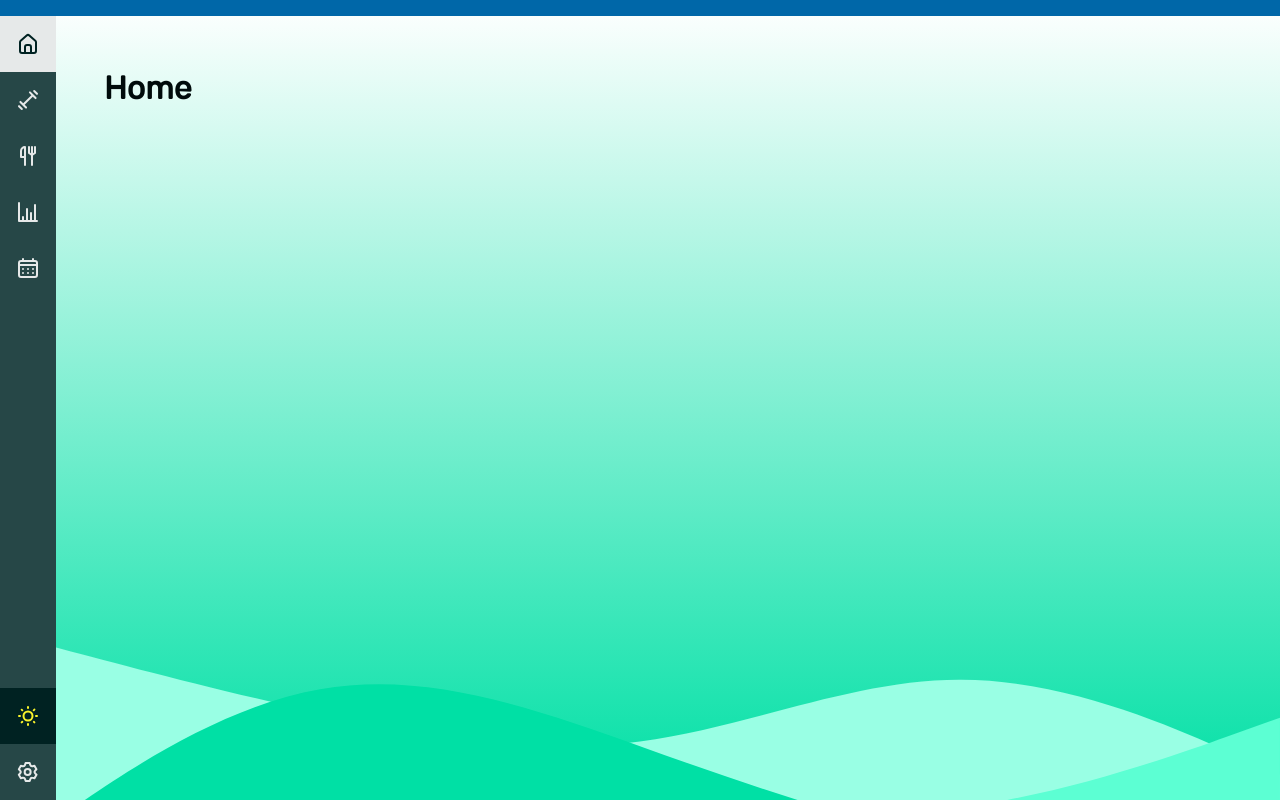
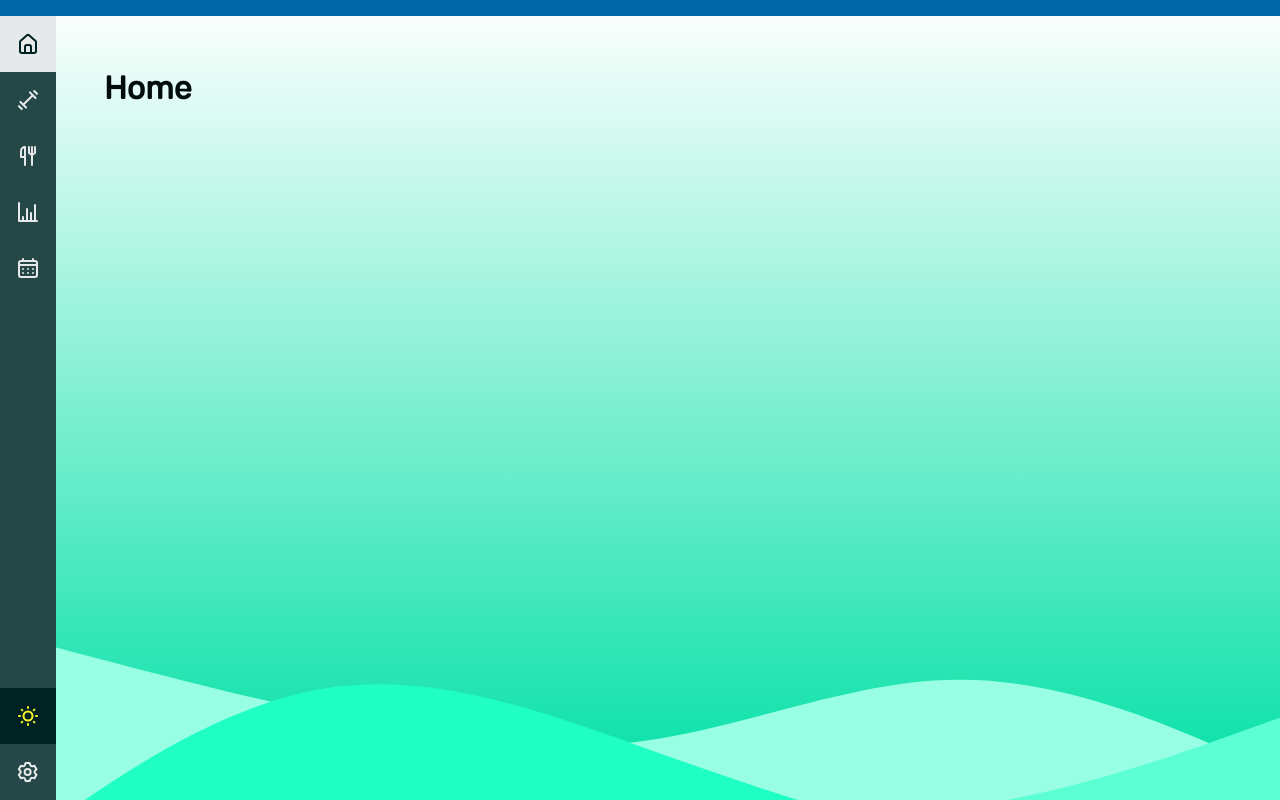
Before and after one commit to houstonmp/macrotracker-v2, a React (Vite) app: page / in a window 1280 px wide. Built offline with nearby package versions, Linux system fonts and the light colour scheme.

Commit message:
Change svg glow to only apply to the svg waves at the bottom of the page and add transition to ease into the glow

```diff
--- a/src/assets/Waves.jsx
+++ b/src/assets/Waves.jsx
@@ -1,12 +1,12 @@
-import styles from './Waves.module.css';
+import './Waves.css';
 
 const Waves = () => {
-    return <svg xmlns="http://www.w3.org/2000/svg" viewBox="0 0 1440 220" className={styles.waves}>
+    return <svg xmlns="http://www.w3.org/2000/svg" viewBox="0 0 1440 220" className="waves">
         <path fill="var(--color-gamma-200)" fillOpacity="1" d="M0,32L60,48C120,64,240,96,360,122.7C480,149,600,171,720,154.7C840,139,960,85,1080,85.3C1200,85,1320,139,1380,165.3L1440,192L1440,320L1380,320C1320,320,1200,320,1080,320C960,320,840,320,720,320C600,320,480,320,360,320C240,320,120,320,60,320L0,320Z"></path>
         <path fill="var(--color-gamma-300)" fillOpacity="1"
             d="M0,256L60,250.7C120,245,240,235,360,229.3C480,224,600,224,720,229.3C840,235,960,245,1080,229.3C1200,213,1320,171,1380,149.3L1440,128L1440,320L1380,320C1320,320,1200,320,1080,320C960,320,840,320,720,320C600,320,480,320,360,320C240,320,120,320,60,320L0,320Z">
         </path>
-        <path fill="var(--color-gamma-500)" fillOpacity="1" d="M0,288L60,245.3C120,203,240,117,360,96C480,75,600,117,720,160C840,203,960,245,1080,266.7C1200,288,1320,288,1380,288L1440,288L1440,320L1380,320C1320,320,1200,320,1080,320C960,320,840,320,720,320C600,320,480,320,360,320C240,320,120,320,60,320L0,320Z"></path>
+        <path fill="var(--color-gamma-400)" fillOpacity="1" d="M0,288L60,245.3C120,203,240,117,360,96C480,75,600,117,720,160C840,203,960,245,1080,266.7C1200,288,1320,288,1380,288L1440,288L1440,320L1380,320C1320,320,1200,320,1080,320C960,320,840,320,720,320C600,320,480,320,360,320C240,320,120,320,60,320L0,320Z"></path>
     </svg>
 
 }
--- a/src/index.css
+++ b/src/index.css
@@ -163,8 +163,10 @@ body {
   color: white;
 }
 
-path {
-  filter: drop-shadow(0 -1px 10px var(--primary-teal-500));
+.dark .waves path {
+  filter: none;
+  transition: filter 3s cubic-bezier(0.165, 0.84, 0.44, 1);
+  filter: drop-shadow(0 -3px 4px var(--primary-teal-500));
 }
 
 .dark {
```
Also changed, not shown: src/assets/Waves.css (renamed from src/assets/Waves.module.css).
